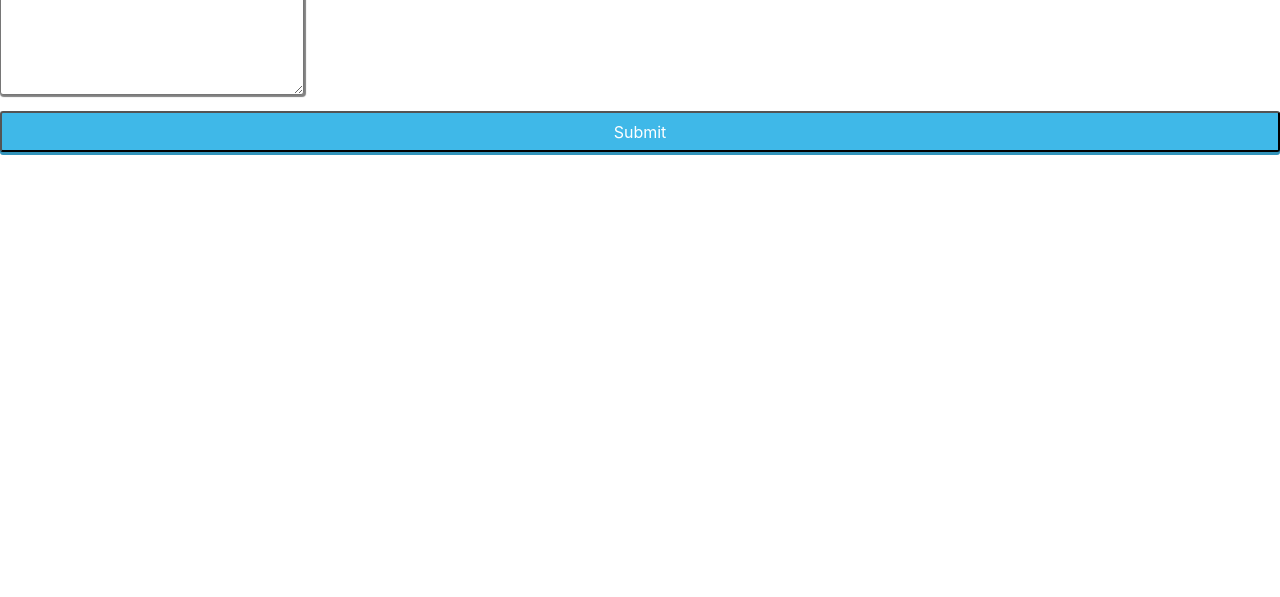
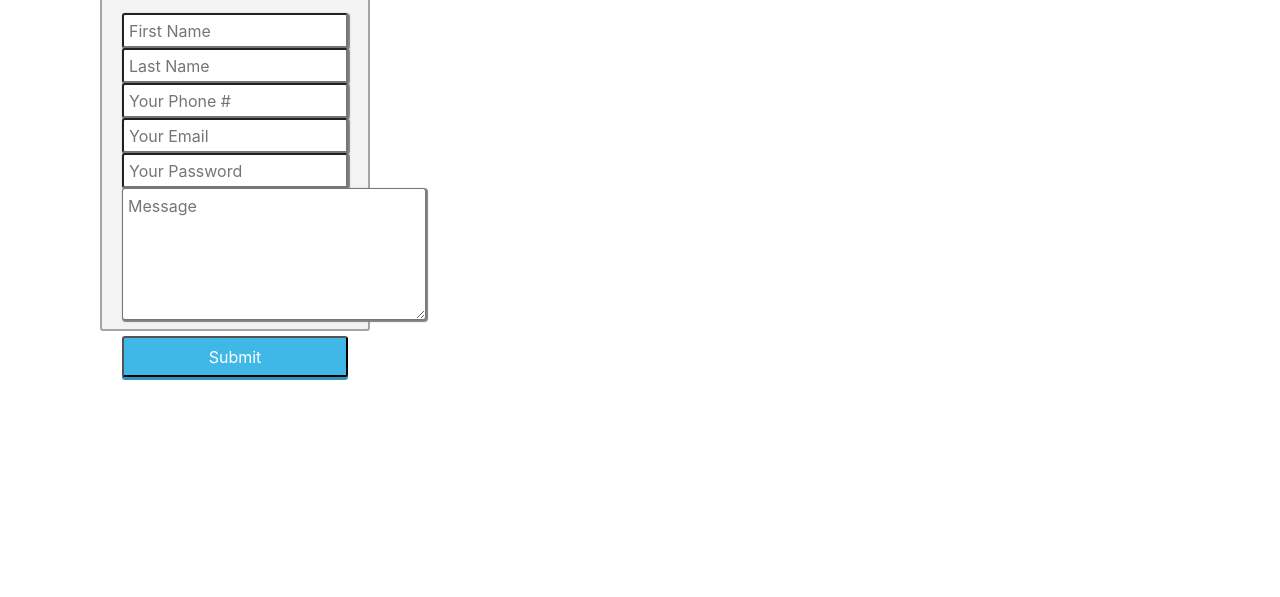
Before and after one commit to clam1987/jQuery-Form-Answers, a plain HTML site: page index.html in a window 1280 px wide. Shown: the part 203-800 px from the top of the page. Drawn offline with nearby package versions, Linux system fonts and the light colour scheme.

Commit message:
Updated Answers

```diff
--- a/app.js
+++ b/app.js
@@ -2,24 +2,46 @@ $(document).ready(function() {
   // Select the form to append elements to the parent
   $("#form").append(
     // Creating Form div and adding <h1> and <p> tag in it.
+    // You can append more then one element to a selector
     $("<h1/>").text("Contact Form"),
     $("<p/>").text("Form Exercise Answers"),
+    //Create <form> tag and append to form
     $("<form/>", {
+      //In place for Ajax calls * Do not worry about this now.
       action: "#",
       method: "#"
     }).append(
-      //Create <form tag and append to form
-      $('<input/>', {
-          type: "text",
-          id: "name",
-          name: "name",
-          placeholder: "Your Name"
-      }), // Creating Input Element and its Attributes
+      //Creating Input Element and its Attributes
+      //To do this create an object of the element
+      $("<input/>", {
+        type: "text",
+        id: "firstName",
+        name: "name",
+        placeholder: "First Name"
+      }),
+      $("<input/>", {
+        type: "text",
+        id: "lastName",
+        name: "name",
+        placeholder: "Last Name"
+      }),
+      $("<input/>", {
+        type: "text",
+        id: "phone",
+        name: "phone",
+        placeholder: "Your Phone #"
+      }),
       $("<input/>", {
         type: "text",
         id: "email",
         name: "email",
         placeholder: "Your Email"
+      }),
+      $("<input/>", {
+        type: "text",
+        id: "password",
+        name: "password",
+        placeholder: "Your Password"
       }),
       $("<textarea/>", {
         rows: "5px",
@@ -30,10 +52,10 @@ $(document).ready(function() {
         placeholder: "Message"
       }),
       $("<br/>"),
-      $('<input/>', {
-          type: "submit",
-          id: "submit",
-          value: "Submit"
+      $("<input/>", {
+        type: "submit",
+        id: "submit",
+        value: "Submit"
       })
     )
   );
--- a/style.css
+++ b/style.css
@@ -3,9 +3,9 @@
 /*-----------------------------------------------------------------
 CSS settings for HTML Div form1 (Dynamically Created using jQuery)
 ------------------------------------------------------------------*/
-div#form1{
-width:250px;
-height:430px;
+#form{
+width:270px;
+height:484px;
 border:2px solid #a5a5a5;
 padding:20px;
 background-color:#f3f3f3;
```
